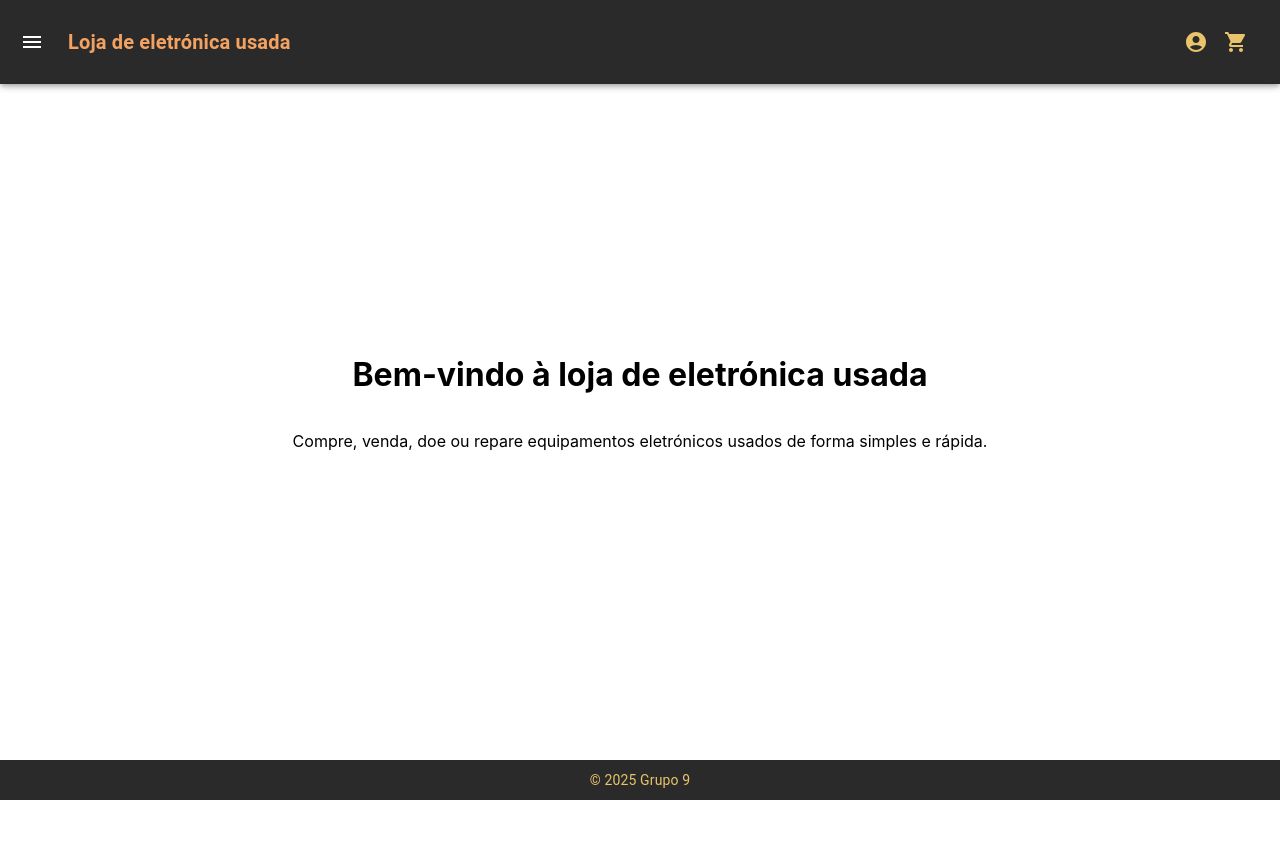
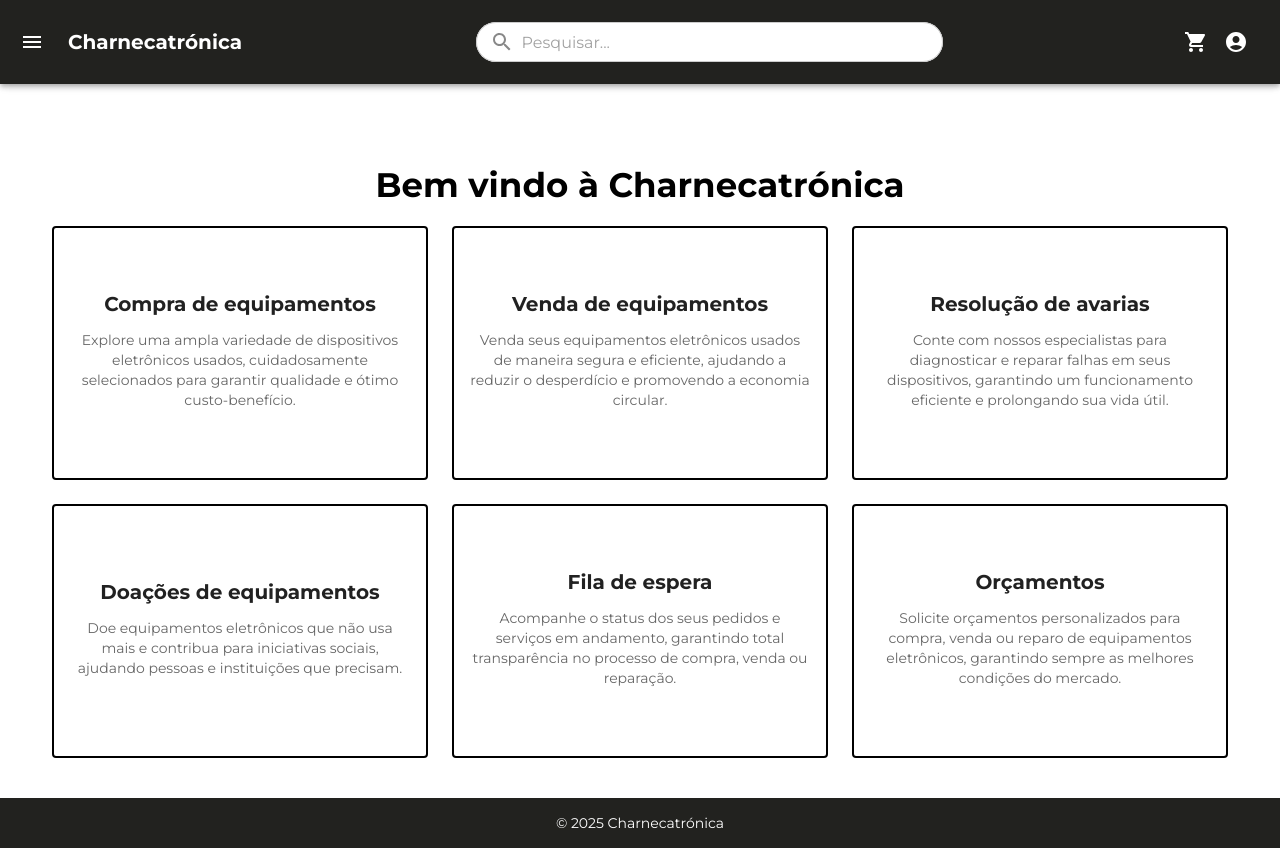
Before and after one commit to pedrorosa3/Charnecatronica, a React (Create React App) app in the folder projeto-grupo-9/: page / in a window 1280 px wide. Before the commit the page ends 800 px from the top, so only its background shows below. Built offline with nearby package versions, Linux system fonts and the light colour scheme.

Commit message:
HomePage v1

```diff
--- a/projeto-grupo-9/public/index.html
+++ b/projeto-grupo-9/public/index.html
@@ -8,6 +8,10 @@
     <meta
       name="description"
       content="Web site created using create-react-app"
+    />
+    <link
+      href="https://fonts.googleapis.com/css2?family=Montserrat:wght@400;700&display=swap"
+      rel="stylesheet"
     />
     <link rel="apple-touch-icon" href="%PUBLIC_URL%/logo192.png" />
     <!--
@@ -24,7 +28,7 @@
       work correctly both with client-side routing and a non-root public URL.
       Learn how to configure a non-root public URL by running `npm run build`.
     -->
-    <title>Loja de eletrónica</title>
+    <title>Charnecatrónica</title>
   </head>
   <body>
     <noscript>You need to enable JavaScript to run this app.</noscript>
--- a/projeto-grupo-9/src/App.js
+++ b/projeto-grupo-9/src/App.js
@@ -1,14 +1,16 @@
 import React from "react";
-import { BrowserRouter as Router, Route, Routes } from "react-router-dom";
+import { BrowserRouter as Router } from "react-router-dom";
+import { ThemeProvider } from "@mui/material/styles";
+import theme from "./theme";
 import HomePage from "./Pages/HomePage";
 
 function App() {
   return (
-    <Router>
-      <Routes>
-        <Route path="/" element={<HomePage />} />
-      </Routes>
-    </Router>
+    <ThemeProvider theme={theme}>
+      <Router>
+        <HomePage />
+      </Router>
+    </ThemeProvider>
   );
 }
 
--- a/projeto-grupo-9/src/Components/Footer.js
+++ b/projeto-grupo-9/src/Components/Footer.js
@@ -5,16 +5,16 @@ const Footer = () => {
   return (
     <Box
       sx={{
-        backgroundColor: "#2A2A2A",
-        color: "#E9C46A",
+        backgroundColor: "#22221F",
+        color: "#FFFFFF",
         textAlign: "center",
-        padding: "10px 0",
-        position: "absolute",
+        padding: "15px 0",
+        position: "relative",
         bottom: 0,
-        width: "100%"
+        width: "100%",
       }}
     >
-      <Typography variant="body2">© 2025 Grupo 9</Typography>
+      <Typography variant="body2">© 2025 Charnecatrónica</Typography>
     </Box>
   );
 };
--- a/projeto-grupo-9/src/Components/Header.js
+++ b/projeto-grupo-9/src/Components/Header.js
@@ -1,5 +1,19 @@
 import React, { useState, useRef, useEffect } from "react";
-import { AppBar, Toolbar, Typography, IconButton, Slide, Paper, List, ListItem, ListItemText} from "@mui/material";
+import {
+  AppBar,
+  Toolbar,
+  Typography,
+  IconButton,
+  Slide,
+  Paper,
+  List,
+  ListItem,
+  ListItemText,
+  Box,
+  TextField,
+  InputAdornment,
+} from "@mui/material";
+import SearchIcon from "@mui/icons-material/Search";
 import ShoppingCartIcon from "@mui/icons-material/ShoppingCart";
 import MenuIcon from "@mui/icons-material/Menu";
 import AccountCircleIcon from "@mui/icons-material/AccountCircle";
@@ -7,6 +21,7 @@ import { Link } from "react-router-dom";
 
 const Header = () => {
   const [menuOpen, setMenuOpen] = useState(false);
+  const [searchTerm, setSearchTerm] = useState("");
   const menuRef = useRef(null);
 
   const toggleMenu = () => {
@@ -34,40 +49,123 @@ const Header = () => {
 
   return (
     <>
-      <AppBar position="fixed" sx={{ backgroundColor: "#2A2A2A", padding: "10px 0", zIndex: 1301 }}>
-        <Toolbar>
-          <IconButton edge="start" color="inherit" aria-label="menu" sx={{ mr: 2 }} onClick={toggleMenu}>
-            <MenuIcon />
+      <AppBar
+        position="fixed"
+        sx={{ backgroundColor: "#22221F", padding: "10px 0", zIndex: 1301 }}
+      >
+        <Toolbar
+          sx={{
+            display: "flex",
+            justifyContent: "space-between",
+            alignItems: "center",
+          }}
+        >
+          {/* Ícone do menu lateral */}
+          <IconButton
+            edge="start"
+            color="inherit"
+            aria-label="menu"
+            sx={{ mr: 2 }}
+            onClick={toggleMenu}
+          >
+            <MenuIcon sx={{ color: "#FFFFFF" }} />
           </IconButton>
-          <Typography variant="h6" component="div" sx={{ flexGrow: 1, fontWeight: "bold", color: "#F4A261" }}>
-            Loja de eletrónica usada
+
+          {/* Nome da Loja */}
+          <Typography
+            variant="h6"
+            component="div"
+            sx={{ fontWeight: "bold", color: "#FFFFFF" }}
+          >
+            Charnecatrónica
           </Typography>
-          <IconButton color="inherit" sx={{ color: "#E9C46A" }}>
-            <AccountCircleIcon />
-          </IconButton>
-          <IconButton color="inherit" sx={{ color: "#E9C46A" }}>
-            <ShoppingCartIcon />
-          </IconButton>
+
+          {/* Barra de Pesquisa Centralizada */}
+          <Box
+            sx={{
+              flexGrow: 1,
+              display: "flex",
+              justifyContent: "center",
+              alignItems: "center",
+            }}
+          >
+            <TextField
+              variant="outlined"
+              placeholder="Pesquisar..."
+              size="small"
+              value={searchTerm}
+              onChange={(e) => setSearchTerm(e.target.value)}
+              sx={{
+                backgroundColor: "#FFF",
+                borderRadius: "25px",
+                width: "50%", // Ajuste para alinhar com o título
+                minWidth: "400px", // Largura mínima para evitar distorções
+                maxWidth: "700px", // Largura máxima para manter proporção
+                "& .MuiOutlinedInput-root": {
+                  borderRadius: "25px",
+                  "& fieldset": {
+                    borderColor: "#CCC",
+                  },
+                  "&:hover fieldset": {
+                    borderColor: "#AAA",
+                  },
+                  "&.Mui-focused fieldset": {
+                    borderColor: "#FFFFFF",
+                  },
+                },
+              }}
+              InputProps={{
+                startAdornment: (
+                  <InputAdornment position="start">
+                    <SearchIcon sx={{ color: "#888" }} />
+                  </InputAdornment>
+                ),
+              }}
+            />
+          </Box>
+
+          {/* Ícones de Conta e Carrinho */}
+          <Box sx={{ display: "flex", alignItems: "center" }}>
+            <IconButton color="inherit">
+              <ShoppingCartIcon sx={{ color: "#FFFFFF" }} />
+            </IconButton>
+            <IconButton color="inherit">
+              <AccountCircleIcon sx={{ color: "#FFFFFF" }} />
+            </IconButton>
+          </Box>
         </Toolbar>
       </AppBar>
 
+      {/* Espaço reservado para evitar sobreposição com o conteúdo */}
+      <Box sx={{ height: "64px" }} />
+
+      {/* Menu lateral que desliza suavemente */}
       <Slide direction="down" in={menuOpen} mountOnEnter unmountOnExit>
         <Paper
           ref={menuRef}
           elevation={4}
           sx={{
             position: "absolute",
-            top: "80px",
+            top: "82px",
             left: 0,
             width: "250px",
-            backgroundColor: "#2C2C2C",
-            zIndex: 1300
+            backgroundColor: "#22221F",
+            zIndex: 1300,
           }}
         >
           <List>
             {["Início", "Comprar", "Vender", "Doar"].map((text, index) => (
-              <ListItem button key={index} component={Link} to={text.toLowerCase()} onClick={() => setMenuOpen(false)}>
-                <ListItemText primary={text} sx={{ color: "#E9C46A", textAlign: "center" }} />
+              <ListItem
+                button
+                key={index}
+                component={Link}
+                to={text.toLowerCase()}
+                onClick={() => setMenuOpen(false)}
+              >
+                <ListItemText
+                  primary={text}
+                  sx={{ color: "#FFFFFF", textAlign: "center" }}
+                />
               </ListItem>
             ))}
           </List>
--- a/projeto-grupo-9/src/Pages/HomePage.js
+++ b/projeto-grupo-9/src/Pages/HomePage.js
@@ -1,18 +1,114 @@
 import React from "react";
-import { Container } from "@mui/material";
 import Header from "../Components/Header";
 import Footer from "../Components/Footer";
+import { Box, Grid, Card, CardContent, Typography } from "@mui/material";
+
+const cards = [
+  {
+    title: "Compra de equipamentos",
+    description:
+      "Explore uma ampla variedade de dispositivos eletrônicos usados, cuidadosamente selecionados para garantir qualidade e ótimo custo-benefício.",
+  },
+  {
+    title: "Venda de equipamentos",
+    description:
+      "Venda seus equipamentos eletrônicos usados de maneira segura e eficiente, ajudando a reduzir o desperdício e promovendo a economia circular.",
+  },
+  {
+    title: "Resolução de avarias",
+    description:
+      "Conte com nossos especialistas para diagnosticar e reparar falhas em seus dispositivos, garantindo um funcionamento eficiente e prolongando sua vida útil.",
+  },
+  {
+    title: "Doações de equipamentos",
+    description:
+      "Doe equipamentos eletrônicos que não usa mais e contribua para iniciativas sociais, ajudando pessoas e instituições que precisam.",
+  },
+  {
+    title: "Fila de espera",
+    description:
+      "Acompanhe o status dos seus pedidos e serviços em andamento, garantindo total transparência no processo de compra, venda ou reparação.",
+  },
+  {
+    title: "Orçamentos",
+    description:
+      "Solicite orçamentos personalizados para compra, venda ou reparo de equipamentos eletrônicos, garantindo sempre as melhores condições do mercado.",
+  },
+];
 
 const HomePage = () => {
   return (
-    <div style={{ minHeight: "100vh", display: "flex", flexDirection: "column" }}>
+    <Box
+      sx={{
+        display: "flex",
+        flexDirection: "column",
+        minHeight: "100vh",
+        backgroundColor: "#FFFFFF",
+      }}
+    >
       <Header />
-      <Container style={{ flex: 1, display: "flex", flexDirection: "column", justifyContent: "center", alignItems: "center", width: "100%" }}>
-        <h1>Bem-vindo à loja de eletrónica usada</h1>
-        <p>Compre, venda, doe ou repare equipamentos eletrónicos usados de forma simples e rápida.</p>
-      </Container>
+
+      {/* Título Fixo */}
+      <Box
+        sx={{
+          paddingTop: "100px",
+          paddingBottom: "20px",
+          textAlign: "center",
+        }}
+      >
+        <Typography variant="h4" fontWeight="bold" sx={{ color: "#000" }}>
+          Bem vindo à Charnecatrónica
+        </Typography>
+      </Box>
+
+      {/* Grid com 6 Cartões (2 Linhas de 3 Cartões) */}
+      <Box
+        sx={{
+          flex: 1,
+          display: "flex",
+          justifyContent: "center",
+          alignItems: "center",
+          paddingBottom: "40px",
+        }}
+      >
+        <Grid
+          container
+          spacing={3}
+          justifyContent="center"
+          sx={{ maxWidth: "1200px" }}
+        >
+          {cards.map((card, index) => (
+            <Grid item key={index} xs={12} sm={6} md={4}>
+              <Card
+                sx={{
+                  border: "2px solid #000",
+                  boxShadow: "none",
+                  minHeight: "250px",
+                  display: "flex",
+                  flexDirection: "column",
+                  justifyContent: "center",
+                }}
+              >
+                <CardContent sx={{ textAlign: "center" }}>
+                  <Typography
+                    variant="h6"
+                    fontWeight="bold"
+                    sx={{ marginBottom: "10px" }}
+                  >
+                    {card.title}
+                  </Typography>
+                  <Typography variant="body2" color="textSecondary">
+                    {card.description}
+                  </Typography>
+                </CardContent>
+              </Card>
+            </Grid>
+          ))}
+        </Grid>
+      </Box>
+
       <Footer />
-    </div>
+    </Box>
   );
 };
 
--- /dev/null
+++ b/projeto-grupo-9/src/theme.js
@@ -0,0 +1,9 @@
+import { createTheme } from "@mui/material/styles";
+
+const theme = createTheme({
+  typography: {
+    fontFamily: "'Montserrat', sans-serif",
+  },
+});
+
+export default theme;
```
